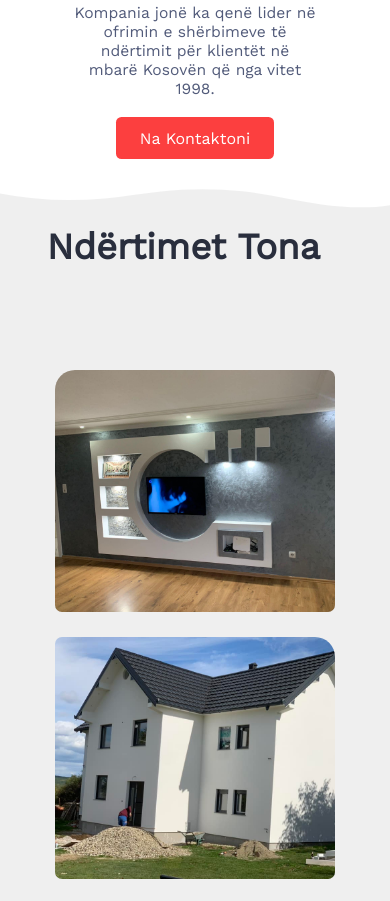
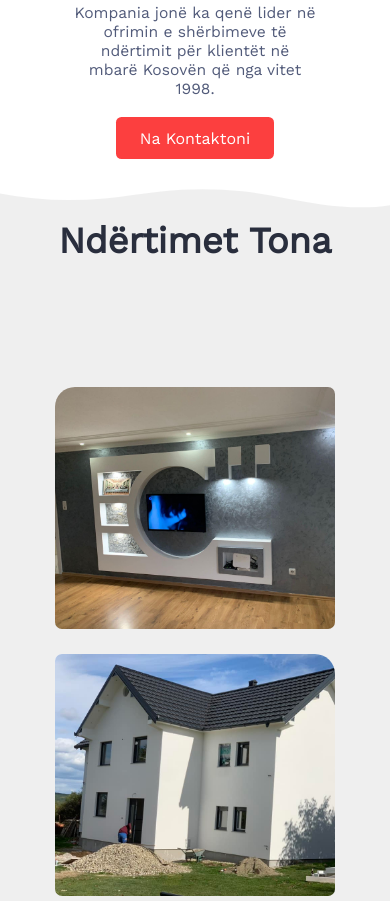
Before and after one commit to Johnson-Berisha/alberisha, a plain HTML site: page index.html in a window 390 px wide. Shown: the part 4422-5323 px from the top of the page. Drawn offline with nearby package versions, Linux system fonts and the light colour scheme; grey boxes are pictures that could not be loaded.

Commit message:
projects is responsive

```diff
--- a/assets/style.css
+++ b/assets/style.css
@@ -758,11 +758,12 @@ position: relative;
 }
 
 .projectstext {
-    height: 10%;
+    height: 50px;
     width: 100%;
     display: flex;
     justify-content: center;
     align-items: center;
+transform: translateY(70%);
 }
 
 
@@ -773,7 +774,6 @@ font-size: 36.342px;
 font-style: normal;
 font-weight: 700;
 line-height: normal;
-transform: translateY(100%);
 }
 
 .projectscards {
@@ -923,16 +923,22 @@ transition: all .3s ease-in-out;
 
 @media screen and (max-width: 768px) {
     .projects {
-        height: 1350px;
+        height: 1450px;
     }
 
     .projectstext{
-        height: 20%;
-    }
-
-    .projectstitle {
-        transform: translate(-40%, -80%);
-    }
+        height: 100px;
+        width: 100%;
+        justify-content: center;
+        align-items: center;
+transform: translateY(-50%);
+
+    }
+    .active {
+        background-color: var(--primary);
+    }
+
+
 
     .pages {
         width: 100%;
@@ -947,6 +953,12 @@ transition: all .3s ease-in-out;
 
     }
 
+    .projectbtns {
+        flex-direction: column;
+        height: 150px;
+        width: 100%;
+        margin-top: 50px;
+    }
 
 }
 
```
